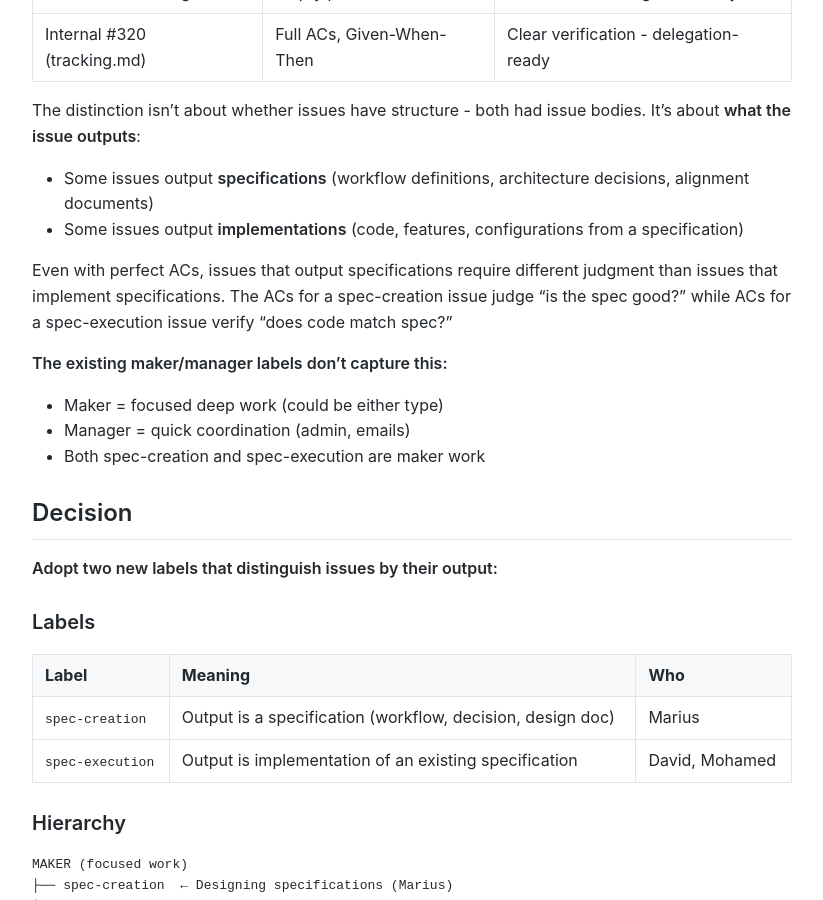
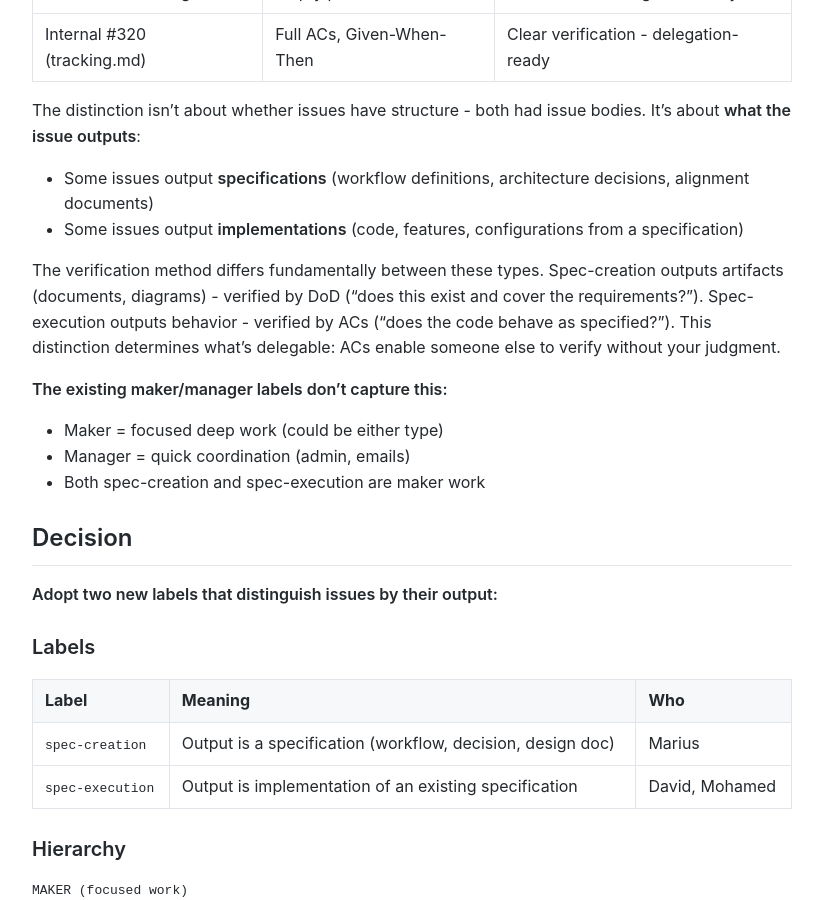
Before and after one commit to MariusWilsch/public-wilsch-ai-pages, a Jekyll site: the page built from global/adr-adopt-spec-creation-execution-label-distinction.md, in a window 1280 px wide and 900 px high, scrolled down 900 px. Shown: the whole window, without its empty margins (228-1051 px from the left). Built offline with Jekyll 4.4.1, drawn with Linux system fonts in a browser that asks for light colours; our own code applies the rules of GitHub Pages for plain Markdown files.

Commit message:
Sync from hippocampus 2026-01-22

```diff
--- a/global/adr-adopt-spec-creation-execution-label-distinction.md
+++ b/global/adr-adopt-spec-creation-execution-label-distinction.md
@@ -27,7 +27,7 @@ The distinction isn't about whether issues have structure - both had issue bodie
 - Some issues output **specifications** (workflow definitions, architecture decisions, alignment documents)
 - Some issues output **implementations** (code, features, configurations from a specification)
 
-Even with perfect ACs, issues that output specifications require different judgment than issues that implement specifications. The ACs for a spec-creation issue judge "is the spec good?" while ACs for a spec-execution issue verify "does code match spec?"
+The verification method differs fundamentally between these types. Spec-creation outputs artifacts (documents, diagrams) - verified by DoD ("does this exist and cover the requirements?"). Spec-execution outputs behavior - verified by ACs ("does the code behave as specified?"). This distinction determines what's delegable: ACs enable someone else to verify without your judgment.
 
 **The existing maker/manager labels don't capture this:**
 - Maker = focused deep work (could be either type)
```
